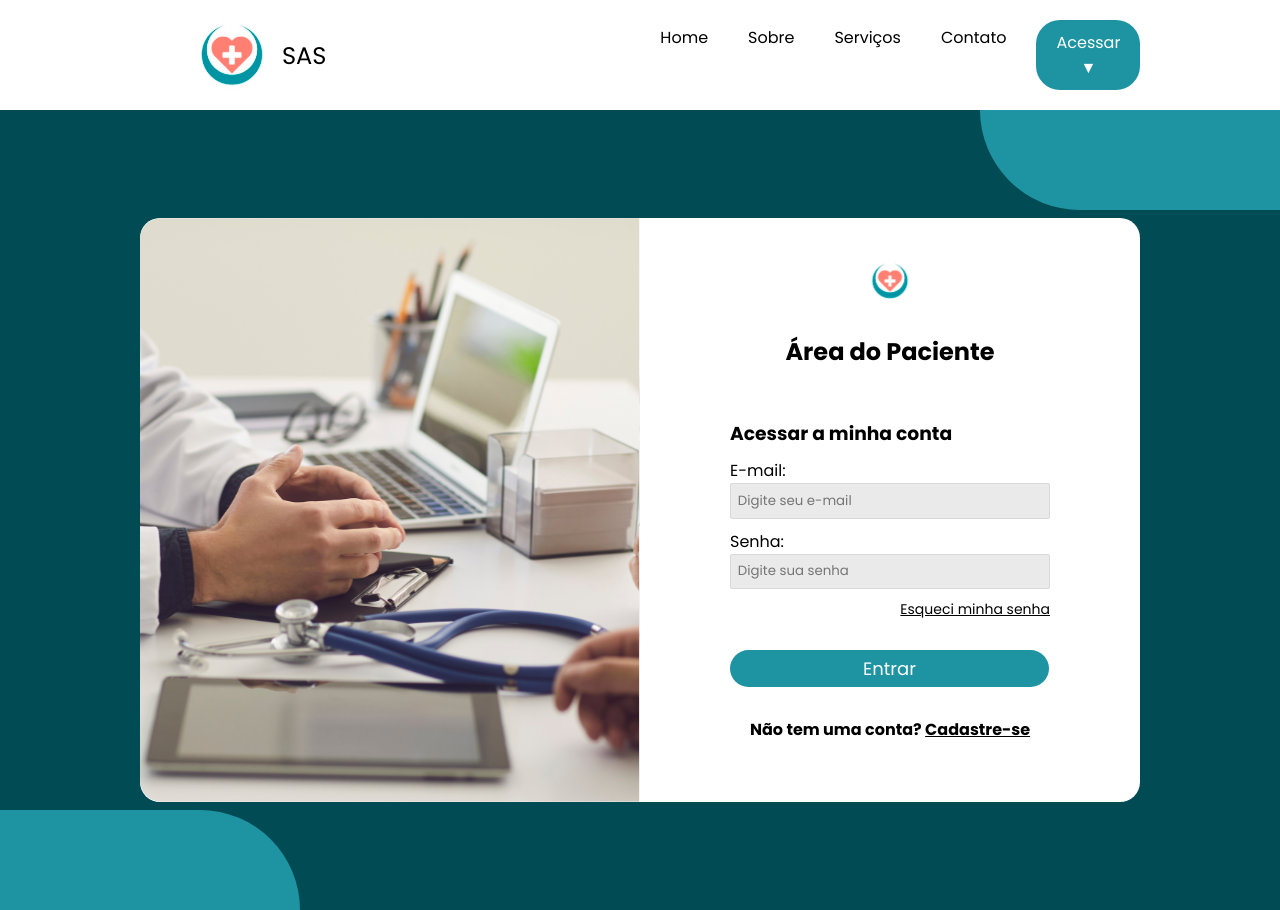
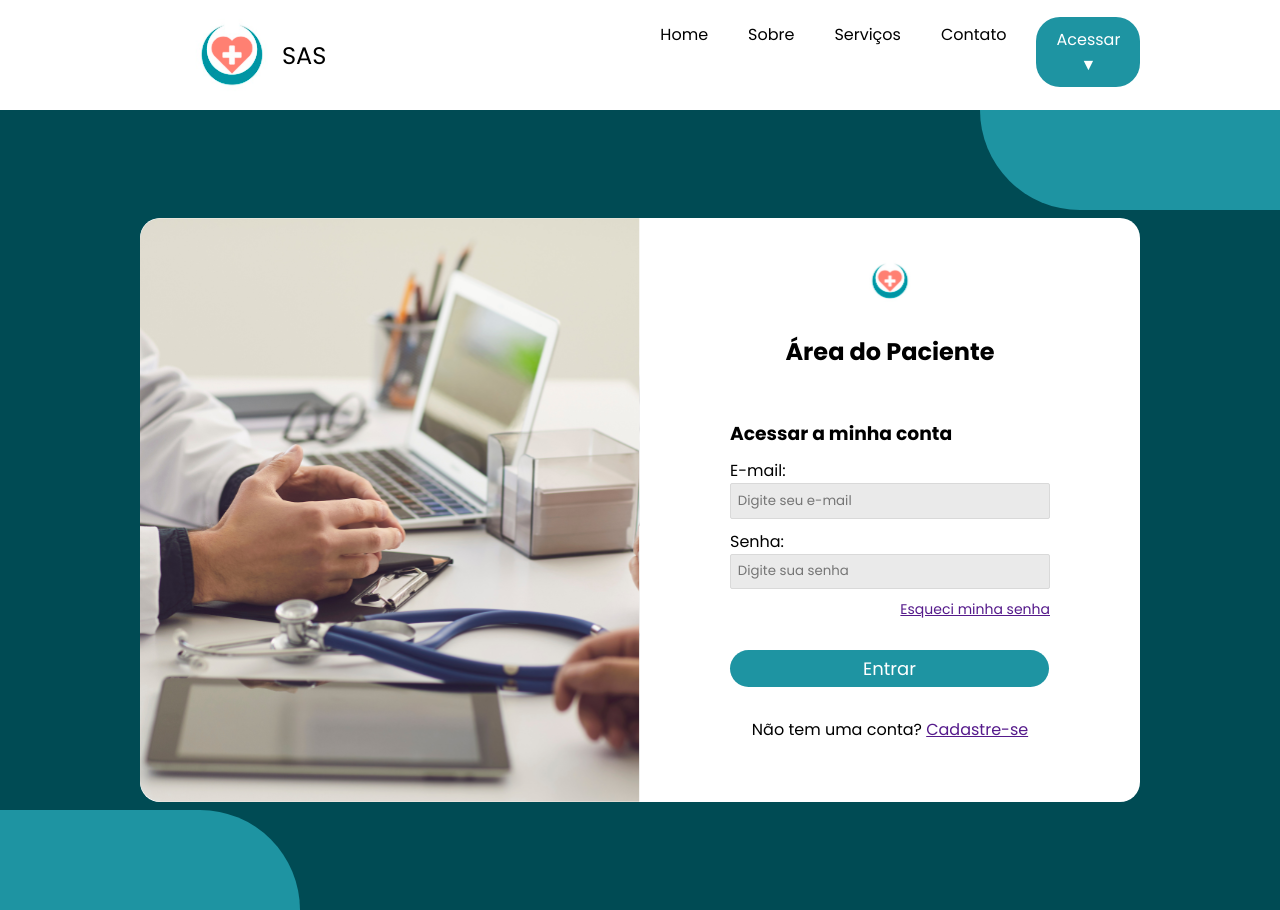
Before and after one commit to SAS-Organizacao/SAS-FrontEnd, a React (Vite) app in the folder SAS/: page /login in a window 1280 px wide. Built offline with nearby package versions, Linux system fonts and the light colour scheme.

Commit message:
Correção do bug em login, ajustados os botões navbar, adiciona navegação para página cadastro.

```diff
--- a/SAS/src/components/Navbar/index.jsx
+++ b/SAS/src/components/Navbar/index.jsx
@@ -14,10 +14,10 @@ export default function Button() {
                 <h2>SAS</h2>
             </div>
             <div className="nav-buttons">
-                <a href="#">Home</a>
-                <a href="#">Sobre</a>
-                <a href="#">Serviços</a>
-                <a href="#">Contato</a>
+                <a className="btn-navbar" href="#">Home</a>
+                <a className="btn-navbar" href="#">Sobre</a>
+                <a className="btn-navbar" href="#">Serviços</a>
+                <a className="btn-navbar" href="#">Contato</a>
                 <Button_dropdown />
             </div>
         </div>
--- a/SAS/src/components/Navbar/navbar.css
+++ b/SAS/src/components/Navbar/navbar.css
@@ -36,12 +36,12 @@
     transition: transform 0.5s ease;
 }
 
-.nav-buttons a:hover {
+.nav-buttons, .btn-navbar:hover {
     /* font-weight: bold; */
     transform: translateY(-3px);
 }
 
-a::after {
+.btn-navbar::after {
     content: "";
     position: absolute;
     left: 0;
@@ -52,7 +52,7 @@ a::after {
     transition: width 0.3s ease;
 }
 
-a:hover::after{
+.btn-navbar:hover::after{
     width: 100%;
 }
 
--- a/SAS/src/pages/Cadastro/index.jsx
+++ b/SAS/src/pages/Cadastro/index.jsx
@@ -1,7 +1,6 @@
 import '../Cadastro/cadastro.css'
 import Navbar from '../../components/Navbar'
 import { useState } from 'react'
-
 
 export default function Cadastro() {
 
@@ -31,7 +30,6 @@ export default function Cadastro() {
             }
             console.log(formData)
         }
-
 
     return (
 
@@ -119,9 +117,7 @@ export default function Cadastro() {
                 </div>
                 <button type='submit'> Cadastrar </button>
                 <p> Já possui uma conta? <a href='/entrar'>Entrar</a> </p>
-
             </form>
-
         </div>
     )
 }
--- a/SAS/src/pages/Login/index.jsx
+++ b/SAS/src/pages/Login/index.jsx
@@ -1,11 +1,11 @@
 import Button from '../../components/Navbar'
-import './login.css'
-import { useNavigate } from "react-router"
 import Logo from '../../assets/images/logo-sas.svg'
 import Img_login from '../../assets/images/imagem-login.svg'
+
+import { Navigate, useNavigate } from "react-router"
 import { useState } from "react";
 
-
+import './login.css'
 
 export default function Login() {
 
@@ -20,8 +20,8 @@ export default function Login() {
         <>
             <Button/>
             <section className="container">
-            <div className='detalhe_login'></div>
-            <div className='detalhe_login2'></div>
+                <div className='detalhe_login'></div>
+                <div className='detalhe_login2'></div>
                 <div className='container-content'>
                     <img className='imgForm' src={Img_login} alt="" />
                     <div className="login">
@@ -37,7 +37,7 @@ export default function Login() {
                             <input id='senha' type="password" placeholder="Digite sua senha" />
                             <p id='ems'><a href="">Esqueci minha senha</a></p>
                             <button id='button_login'>Entrar</button>
-                            <h4 id='ntc'>Não tem uma conta? <a href="">Cadastre-se</a></h4>
+                            <p id='ntc'>Não tem uma conta? <a href="" onClick={() => navigation('/cadastro')}>Cadastre-se</a></p>
                         </form>
                     </div>
                 </div>
--- a/SAS/src/pages/Login/login.css
+++ b/SAS/src/pages/Login/login.css
@@ -77,18 +77,14 @@
     font-size: 14px;
 }
 
-#ems a {
-    color: #000;
-
-}
 
 #ntc {
     text-align: center;
 }
 
-#ntc a {
+/* #ntc {
     color: #000
-}
+} */
 
 #button_login {
     font-size: 18px;
```
